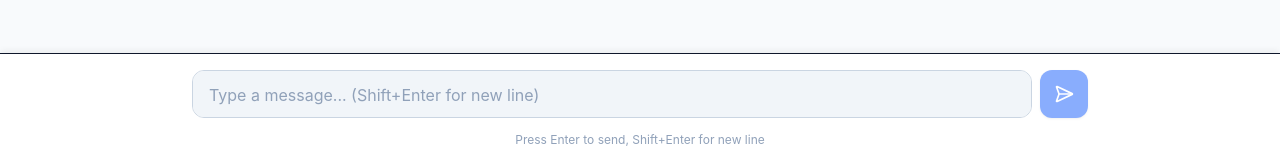
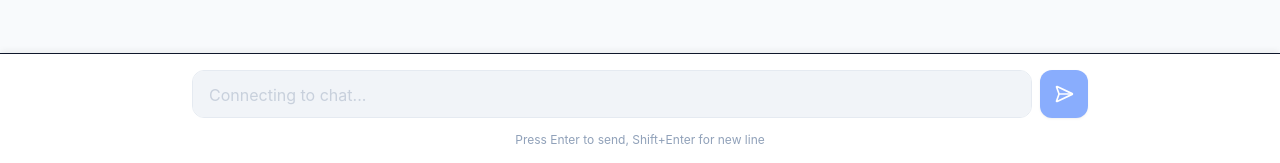
Before and after one commit to dddsnn/clawp, a Vue app in the folder web/: page / in a window 1280 px wide. Shown: the part 634-797 px from the top of the page. Built offline with nearby package versions, Linux system fonts and the light colour scheme; no server answers.

Commit message:
Disable submit when not connected

```diff
--- a/web/src/components/chat/ChatInput.vue
+++ b/web/src/components/chat/ChatInput.vue
@@ -1,14 +1,18 @@
 <script setup lang="ts">
-import { ref } from 'vue';
+import { ref, computed } from 'vue';
 import { useTextareaAutosize } from '@vueuse/core';
 import { SendHorizontal } from 'lucide-vue-next';
+import { useChatStore } from '../../stores/chatStore';
 
 const emit = defineEmits<{
   (e: 'send', message: string): void
 }>();
 
+const store = useChatStore();
 const { textarea, input } = useTextareaAutosize();
 const isSubmitting = ref(false);
+
+const isConnected = computed(() => store.connectionStatus === 'connected');
 
 const handleKeydown = (e: KeyboardEvent) => {
   if (e.key === 'Enter' && !e.shiftKey) {
@@ -19,7 +23,7 @@ const handleKeydown = (e: KeyboardEvent) => {
 
 const sendMessage = () => {
   const text = input.value?.trim();
-  if (!text || isSubmitting.value) return;
+  if (!text || isSubmitting.value || !isConnected.value) return;
 
   emit('send', text);
   input.value = ''; // Reset input
@@ -37,14 +41,15 @@ const sendMessage = () => {
         ref="textarea"
         v-model="input"
         @keydown="handleKeydown"
-        placeholder="Type a message... (Shift+Enter for new line)"
-        class="w-full bg-slate-100 border border-slate-300 rounded-xl px-4 py-3 min-h-[48px] max-h-[200px] resize-none focus:outline-none focus:ring-2 focus:ring-blue-500/50 focus:border-blue-500 transition-all text-slate-800 placeholder-slate-400"
+        :disabled="!isConnected"
+        :placeholder="isConnected ? 'Type a message... (Shift+Enter for new line)' : 'Connecting to chat...'"
+        class="w-full bg-slate-100 border border-slate-300 rounded-xl px-4 py-3 min-h-[48px] max-h-[200px] resize-none focus:outline-none focus:ring-2 focus:ring-blue-500/50 focus:border-blue-500 transition-all text-slate-800 placeholder-slate-400 disabled:opacity-50 disabled:cursor-not-allowed disabled:bg-slate-200"
         rows="1"
       ></textarea>
 
       <button
         @click="sendMessage"
-        :disabled="!input?.trim()"
+        :disabled="!input?.trim() || !isConnected"
         class="p-3 bg-blue-600 text-white rounded-xl hover:bg-blue-700 disabled:opacity-50 disabled:cursor-not-allowed transition-all shadow-sm shrink-0 flex items-center justify-center h-[48px] w-[48px]"
         aria-label="Send message"
       >
```
